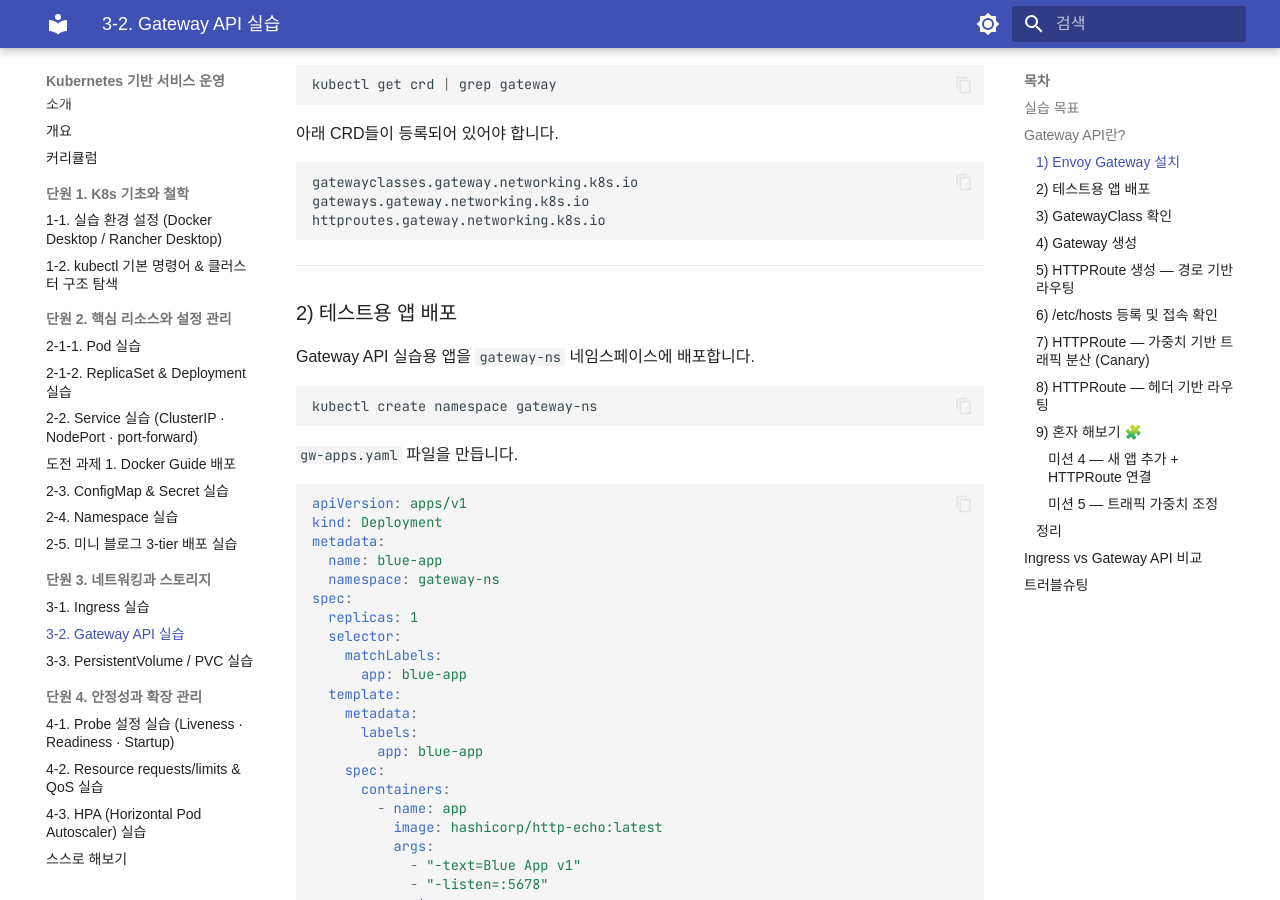
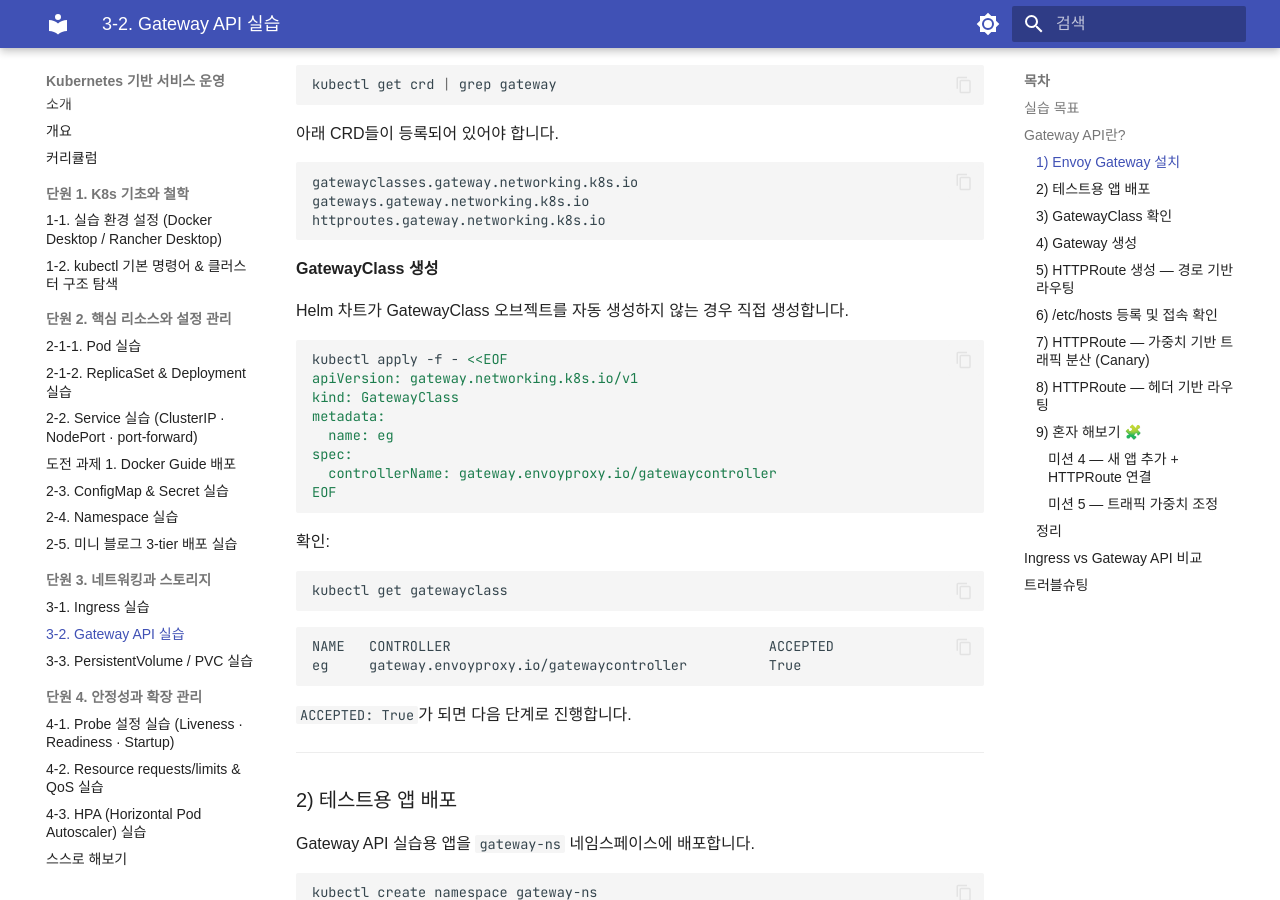
Before and after one commit to skilleat-labs/docker-k8s-labs, an MkDocs documentation site: the page built from docs/modules/module10/3-2.md, in a window 1280 px wide and 900 px high, scrolled down 1187 px. Built offline with MkDocs 1.6.1 and Material for MkDocs 9.7.7, drawn with Linux system fonts in a browser that asks for light colours; some web fonts are replaced.

Commit message:
docs: 3-2 GatewayClass 수동 생성 단계 추가
Helm 설치 후 GatewayClass 오브젝트 누락되는 경우 대비

Co-Authored-By: Claude Sonnet 4.6 <noreply@anthropic.com>

````diff
--- a/docs/modules/module10/3-2.md
+++ b/docs/modules/module10/3-2.md
@@ -74,6 +74,34 @@ gatewayclasses.gateway.networking.k8s.io
 gateways.gateway.networking.k8s.io
 httproutes.gateway.networking.k8s.io
 ```
+
+**GatewayClass 생성**
+
+Helm 차트가 GatewayClass 오브젝트를 자동 생성하지 않는 경우 직접 생성합니다.
+
+```bash
+kubectl apply -f - <<EOF
+apiVersion: gateway.networking.k8s.io/v1
+kind: GatewayClass
+metadata:
+  name: eg
+spec:
+  controllerName: gateway.envoyproxy.io/gatewaycontroller
+EOF
+```
+
+확인:
+
+```bash
+kubectl get gatewayclass
+```
+
+```
+NAME   CONTROLLER                                       ACCEPTED
+eg     gateway.envoyproxy.io/gatewaycontroller          True
+```
+
+`ACCEPTED: True`가 되면 다음 단계로 진행합니다.
 
 ---
 
````
